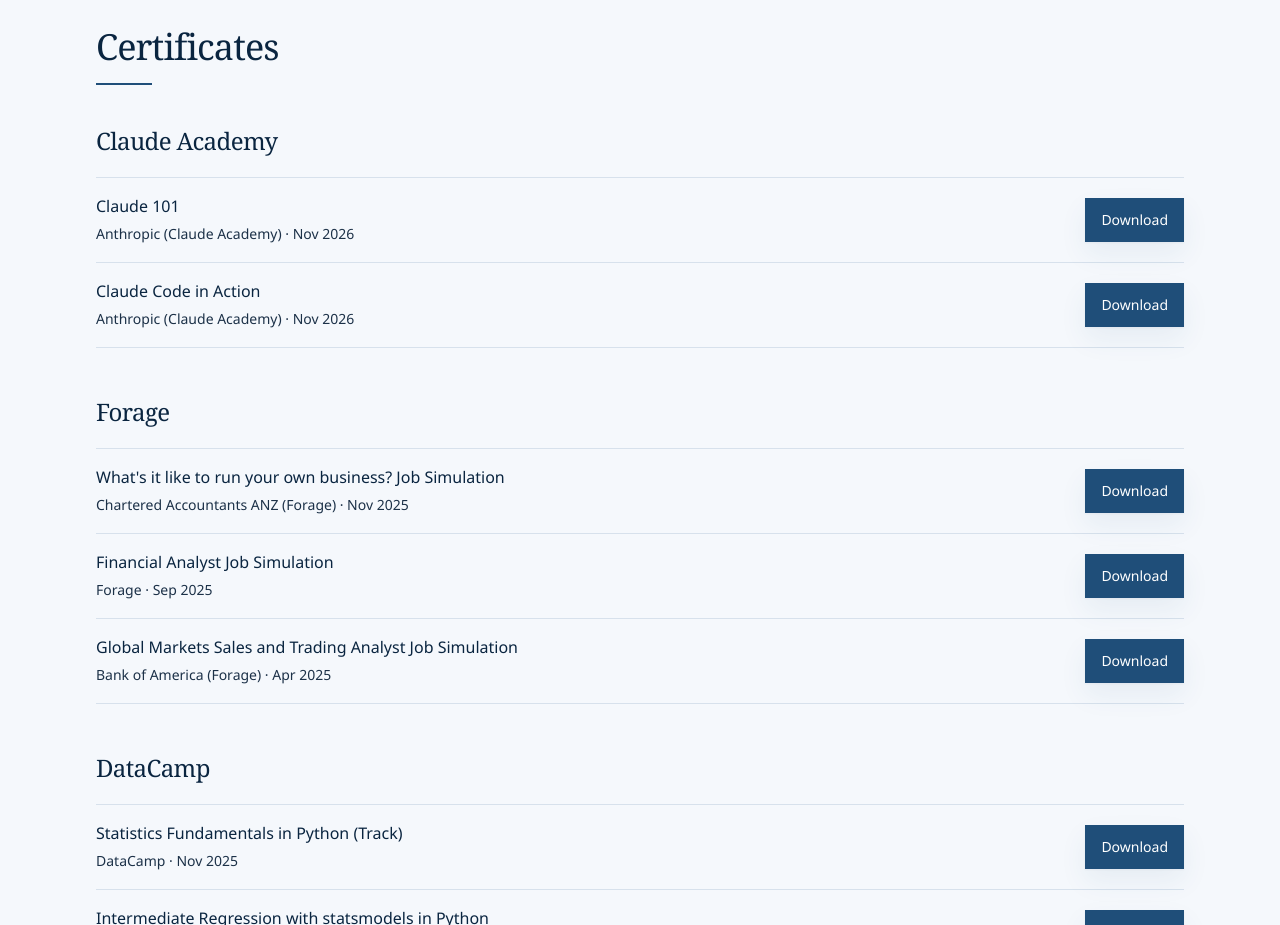
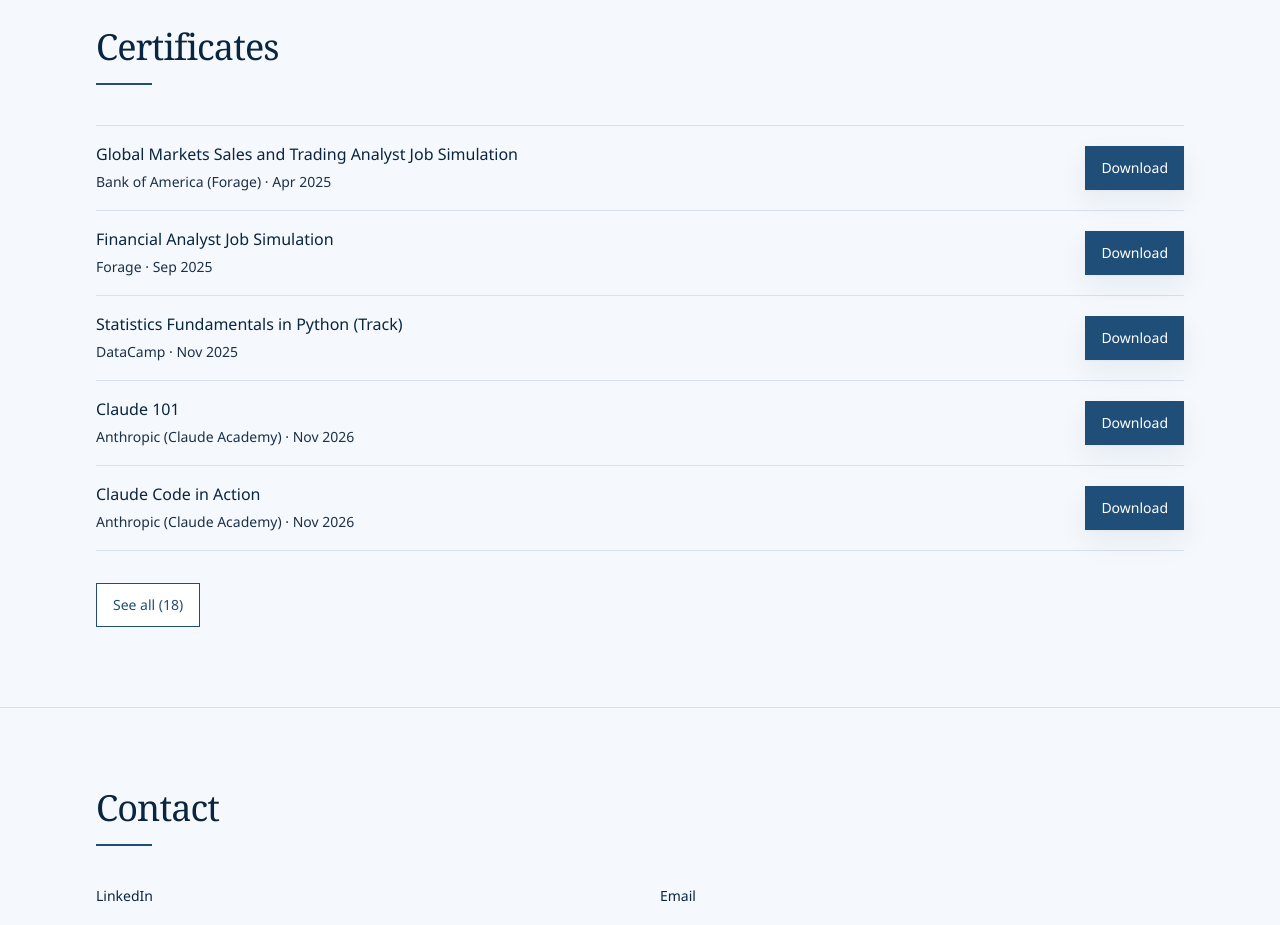
Before and after one commit to EithanFM/eithanfm.github.io, an Astro site: page / in a window 1280 px wide. Shown: the part 3060-3985 px from the top of the page. Built offline with nearby package versions, Linux system fonts and the light colour scheme; Astro itself is replaced by a stand-in of ours.

Commit message:
Show five featured certificates before the full list. (#26)
The rest stay in the grouped list and open from a native disclosure control.

Co-authored-by: Cursor Agent <cursoragent@cursor.com>
Co-authored-by: EithanFM <EithanFM@users.noreply.github.com>

```diff
--- a/src/components/Certifications.astro
+++ b/src/components/Certifications.astro
@@ -4,22 +4,72 @@ import Section from "./Section.astro";
 
 const certificateHref = (file: string) => `${import.meta.env.BASE_URL}certificates/${file}`;
 const downloadName = (file: string) => `Eithan-Flores-${file.replace(/\.pdf$/, "")}.pdf`;
+
+const featuredFiles = [
+  "forage-bofa-sales-trading.pdf",
+  "forage-ny-jobs-financial-analyst.pdf",
+  "datacamp-official-statistics-fundamentals-track.pdf",
+  "claude-academy-claude-101.pdf",
+  "claude-academy-claude-code-in-action.pdf",
+] as const;
+
+const byFile = new Map(
+  site.certificateGroups.flatMap((group) => group.items.map((item) => [item.file, item] as const)),
+);
+
+const featured = featuredFiles.map((file) => {
+  const item = byFile.get(file);
+  if (!item || !("featured" in item) || !item.featured) {
+    throw new Error(`Missing featured certificate: ${file}`);
+  }
+  return item;
+});
+
+const total = site.certificateGroups.reduce((count, group) => count + group.items.length, 0);
 ---
 
 <Section id="certificates" title="Certificates">
-  <div class="space-y-12">
+  <ul class="divide-y divide-line border-y border-line">
+    {
+      featured.map((item) => (
+        <li class="flex min-w-0 flex-col gap-3 py-4 sm:flex-row sm:items-center sm:justify-between sm:gap-6">
+          <div class="min-w-0">
+            <p class="font-medium text-navy text-balance">{item.title}</p>
+            <p class="mt-1 text-sm leading-6 text-ink">{item.issuer} · {item.date}</p>
+          </div>
+          <div class="flex shrink-0 flex-wrap items-center">
+            <a
+              href={certificateHref(item.file)}
+              download={downloadName(item.file)}
+              class="inline-flex min-h-11 items-center bg-accent px-4 text-sm font-medium text-white no-underline shadow-card"
+            >
+              Download
+            </a>
+          </div>
+        </li>
+      ))
+    }
+  </ul>
+  <details class="mt-8">
+    <summary
+      class="inline-flex min-h-11 max-w-full cursor-pointer list-none items-center border border-accent bg-card px-4 text-sm font-medium text-accent [&::-webkit-details-marker]:hidden"
+    >
+      <span class="see-all">See all ({total})</span>
+      <span class="show-fewer">Show fewer</span>
+    </summary>
+    <div class="mt-8 space-y-12">
       {
         site.certificateGroups.map((group) => (
           <div>
             <h3 class="font-serif text-2xl font-medium tracking-tight text-navy">{group.heading}</h3>
             <ul class="mt-5 divide-y divide-line border-y border-line">
               {group.items.map((item) => (
-              <li class="flex flex-col gap-3 py-4 sm:flex-row sm:items-center sm:justify-between sm:gap-6">
+                <li class="flex min-w-0 flex-col gap-3 py-4 sm:flex-row sm:items-center sm:justify-between sm:gap-6">
                   <div class="min-w-0">
                     <p class="font-medium text-navy text-balance">{item.title}</p>
                     <p class="mt-1 text-sm leading-6 text-ink">{item.issuer} · {item.date}</p>
                   </div>
-                <div class="flex shrink-0 flex-wrap items-center gap-x-4 gap-y-1">
+                  <div class="flex shrink-0 flex-wrap items-center">
                     <a
                       href={certificateHref(item.file)}
                       download={downloadName(item.file)}
@@ -35,4 +85,19 @@ const downloadName = (file: string) => `Eithan-Flores-${file.replace(/\.pdf$/, "
         ))
       }
     </div>
+  </details>
 </Section>
+
+<style>
+  .show-fewer {
+    display: none;
+  }
+
+  details[open] .see-all {
+    display: none;
+  }
+
+  details[open] .show-fewer {
+    display: inline;
+  }
+</style>
--- a/src/data/site.ts
+++ b/src/data/site.ts
@@ -101,12 +101,14 @@ export const site = {
           issuer: "Anthropic (Claude Academy)",
           date: "Nov 2026",
           file: "claude-academy-claude-101.pdf",
+          featured: true,
         },
         {
           title: "Claude Code in Action",
           issuer: "Anthropic (Claude Academy)",
           date: "Nov 2026",
           file: "claude-academy-claude-code-in-action.pdf",
+          featured: true,
         },
       ],
     },
@@ -124,12 +126,14 @@ export const site = {
           issuer: "Forage",
           date: "Sep 2025",
           file: "forage-ny-jobs-financial-analyst.pdf",
+          featured: true,
         },
         {
           title: "Global Markets Sales and Trading Analyst Job Simulation",
           issuer: "Bank of America (Forage)",
           date: "Apr 2025",
           file: "forage-bofa-sales-trading.pdf",
+          featured: true,
         },
       ],
     },
@@ -141,6 +145,7 @@ export const site = {
           issuer: "DataCamp",
           date: "Nov 2025",
           file: "datacamp-official-statistics-fundamentals-track.pdf",
+          featured: true,
         },
         {
           title: "Intermediate Regression with statsmodels in Python",
```
Lines whose indentation alone changed are shown as unchanged.
